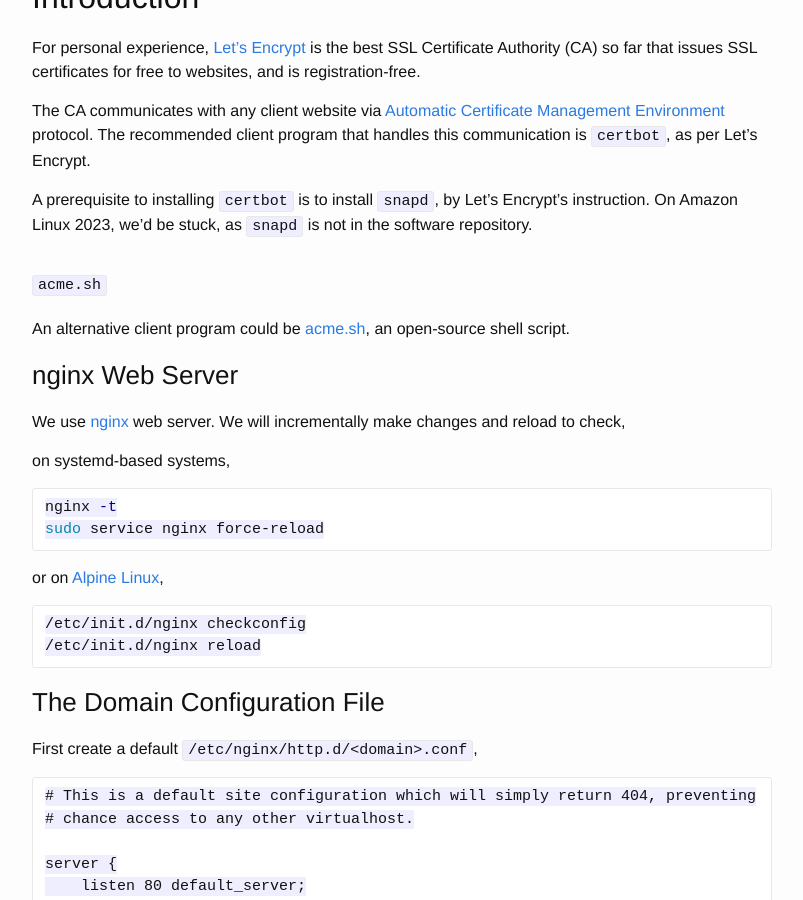
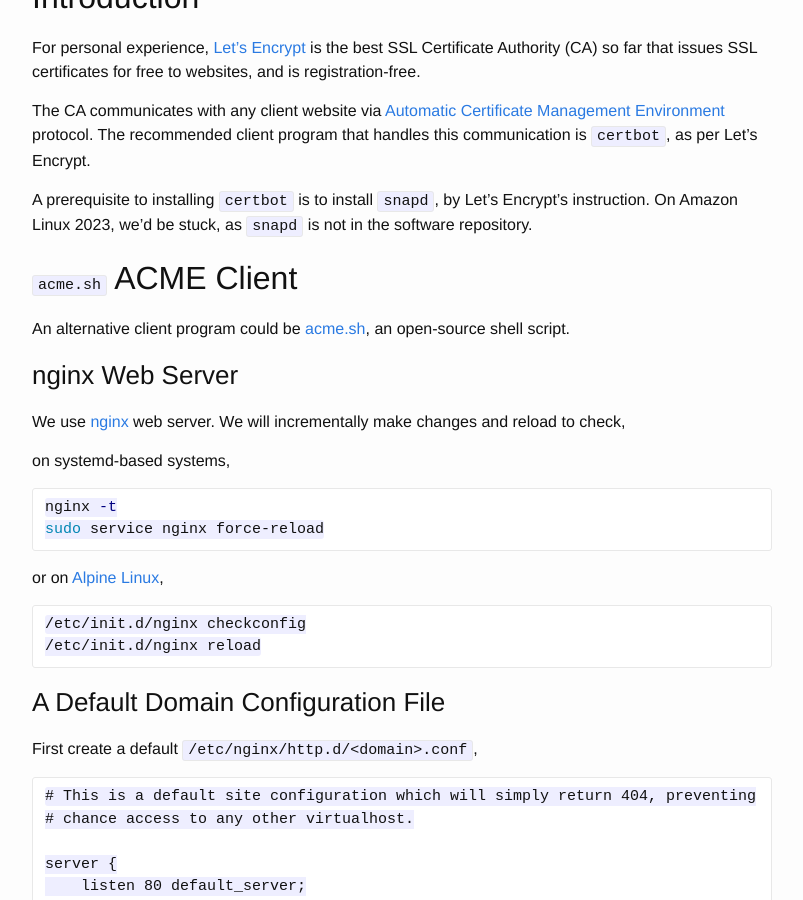
Before and after one commit to jli05/jli05.github.io, a Jekyll site: the page built from _posts/2023-08-28-acme-SSL-certificates.md, in a window 1280 px wide and 900 px high, scrolled down 227 px. Shown: the whole window, without its empty margins (238-1041 px from the left). Built offline with Jekyll 4.4.1, drawn with Linux system fonts in a browser that asks for light colours.

Commit message:
retouch titles

````diff
--- a/_posts/2023-08-28-acme-SSL-certificates.md
+++ b/_posts/2023-08-28-acme-SSL-certificates.md
@@ -11,7 +11,7 @@
 A prerequisite to installing `certbot` is to install `snapd`, by Let's Encrypt's instruction. On Amazon Linux 2023, we'd be stuck, as `snapd` is not in the software repository.
 
 
-## `acme.sh`
+## `acme.sh` ACME Client
 An alternative client program could be [acme.sh](https://acme.sh), an open-source shell script.
 
 ### nginx Web Server
@@ -31,7 +31,7 @@
 /etc/init.d/nginx reload
 ```
 
-### The Domain Configuration File
+### A Default Domain Configuration File
 First create a default `/etc/nginx/http.d/<domain>.conf`,
 
 ```
````
